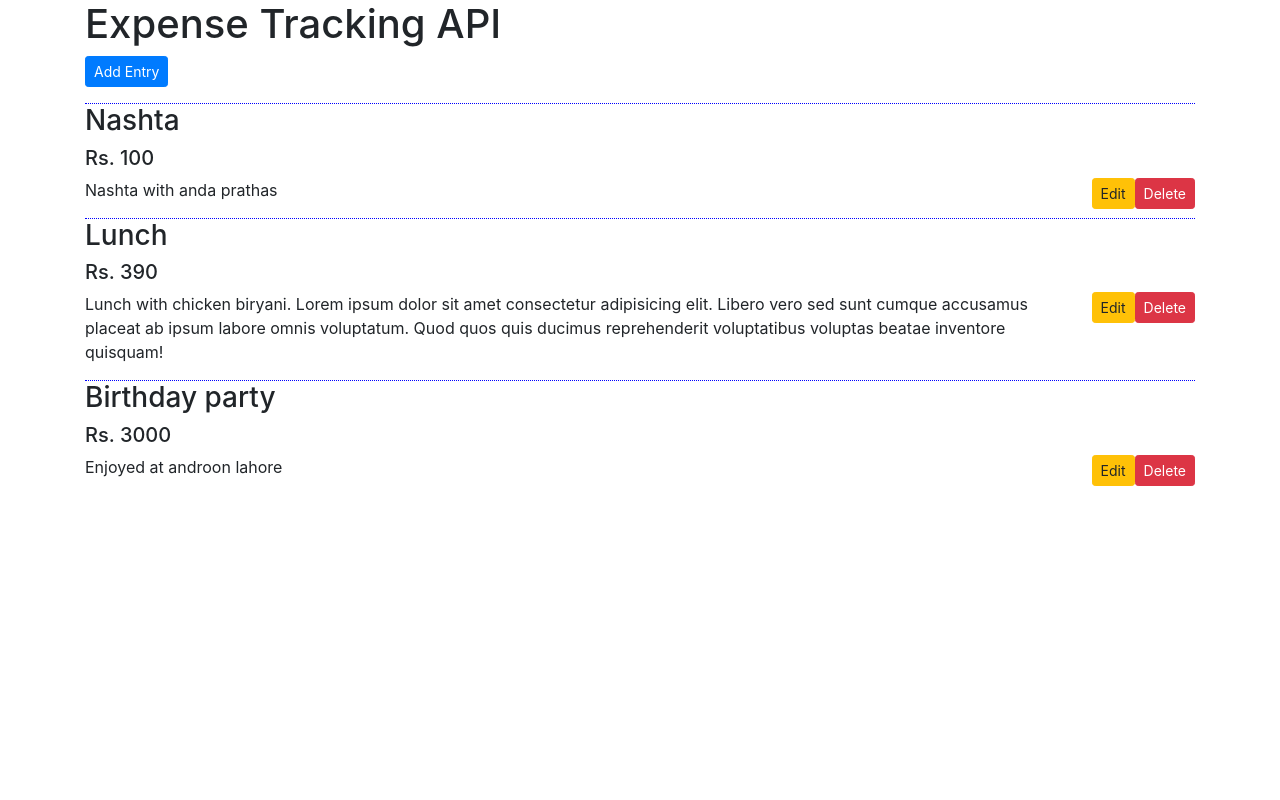
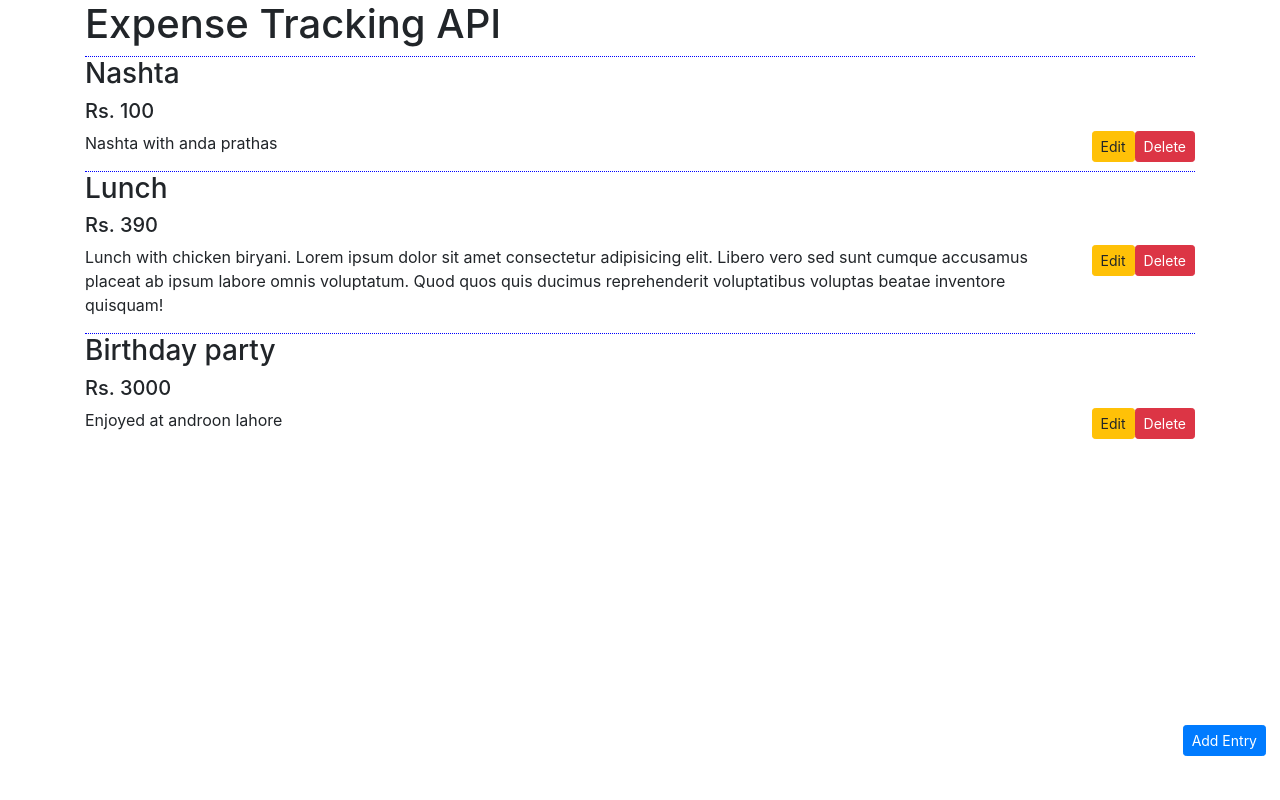
Before and after one commit to AsadMalik26/WebLearning, a PHP site: page / in a window 1280 px wide. Run offline with PHP 8.4, Linux system fonts and the light colour scheme; some libraries are stand-ins or nearby versions.

Commit message:
CRUD - OK

```diff
--- a/Node/MongoDB/expressapp/userSide/index.html
+++ b/Node/MongoDB/expressapp/userSide/index.html
@@ -109,6 +109,7 @@
       class="btn btn-primary btn-sm mb-3"
       data-toggle="modal"
       data-target="#addRecipie"
+      id="addNewBtn"
     >
       Add Entry
     </button>
--- a/Node/MongoDB/expressapp/userSide/jqcrud.js
+++ b/Node/MongoDB/expressapp/userSide/jqcrud.js
@@ -64,6 +64,9 @@ function addRecipie() {
       console.log(response);
       loadRecipie();
       $("#addRecipie").modal("hide");
+      $("#titleData").val("");
+      $("#pricedData").val("");
+      $("#descriptionData").val("");
     },
     error: function (xhr) {
       console.log(xhr);
--- a/Node/MongoDB/expressapp/userSide/jqstyles.css
+++ b/Node/MongoDB/expressapp/userSide/jqstyles.css
@@ -2,3 +2,8 @@
     border-top: 1px dotted blue;
     margin-bottom: 3px;
 }
+#addNewBtn{
+    position: fixed;
+    right: 1em;
+    bottom: 2em;
+}
```
